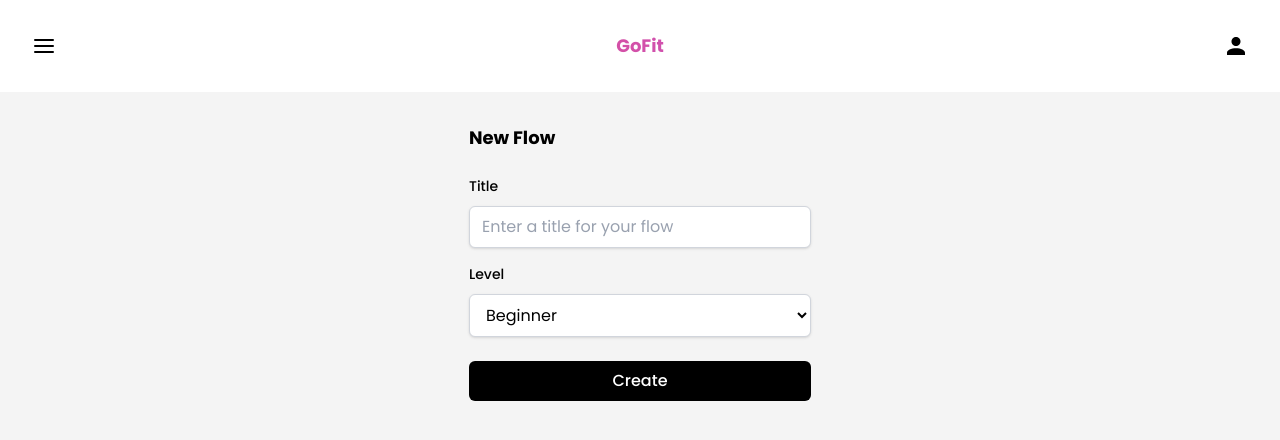
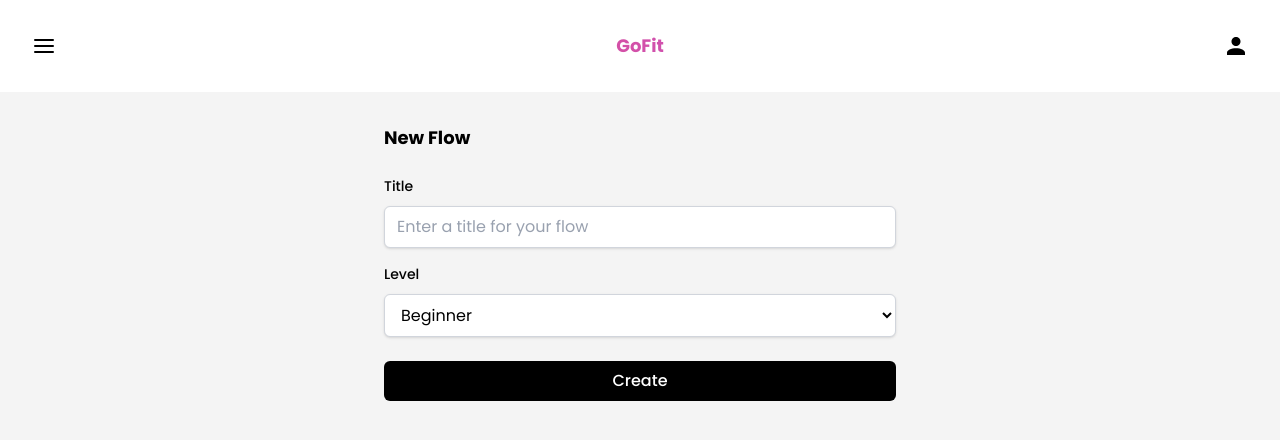
Before and after one commit to ProgramadoresSemPatria/Team-9, a React (Vite) app in the folder frontend/: page /add-new-flow in a window 1280 px wide. Shown: the top 440 px of the page. Built offline with nearby package versions, Linux system fonts and the light colour scheme.

Commit message:
style: improve AddNewFlow layout and add button hover effect

```diff
--- a/frontend/src/pages/AddNewFlow.tsx
+++ b/frontend/src/pages/AddNewFlow.tsx
@@ -33,8 +33,8 @@ const AddNewFlow = () => {
     };
 
     return (
-        <section className="flex min-h-screen w-full flex-col items-center gap-5 px-8">
-            <div>
+        <section className="mx-auto flex min-h-screen w-full max-w-xl min-w-80 flex-col items-center gap-5 px-8">
+            <div className="w-full">
                 <h1 className="mt-8 mb-6 w-full text-left text-lg font-bold">
                     New Flow
                 </h1>
@@ -93,7 +93,7 @@ const AddNewFlow = () => {
                     <button
                         type="submit"
                         disabled={isLoading}
-                        className="mt-2 cursor-pointer rounded-md bg-black px-4 py-2 font-medium text-white"
+                        className="mt-2 cursor-pointer rounded-md bg-black px-4 py-2 font-medium text-white hover:bg-gradient-to-r hover:from-red-500 hover:to-purple-500 hover:transition hover:duration-500"
                     >
                         Create
                     </button>
```
